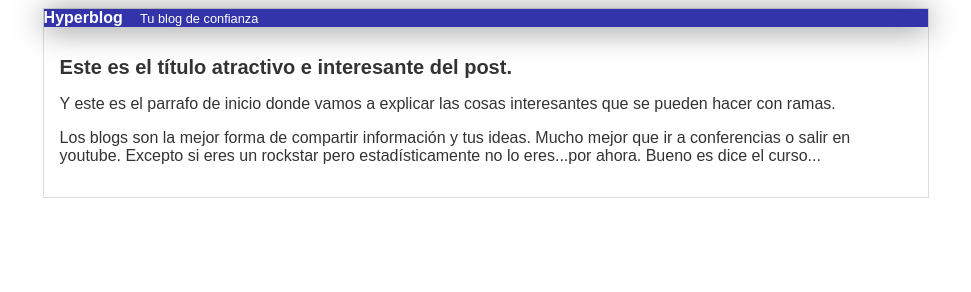
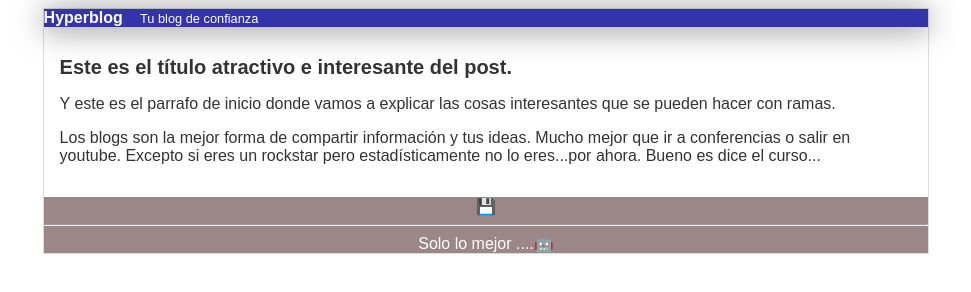
Before and after one commit to GuillermoGTN/enhorabuena, a plain HTML site: page index.html in a window 1280 px wide. Shown: the whole page, without its empty margins (154-1125 px from the left). Drawn offline with Linux system fonts and the light colour scheme.

Commit message:
Agregado del footer del documento 19/04/23

```diff
--- a/css/estilos.css
+++ b/css/estilos.css
@@ -38,3 +38,10 @@ body
 {
    padding: 1em;
 }
+
+#footer
+{
+   background: rgb(155, 135, 135);
+   color:white;
+   text-align: center;
+}
--- a/index.html
+++ b/index.html
@@ -22,6 +22,10 @@
           pero estadísticamente no lo eres...por ahora. Bueno es dice el curso...
         </p>
        </div>
+       <div id="footer">
+        💾<hr>
+        Solo lo mejor ....🤖
+       </div>
     </div>
   </body>
 </html>
```
